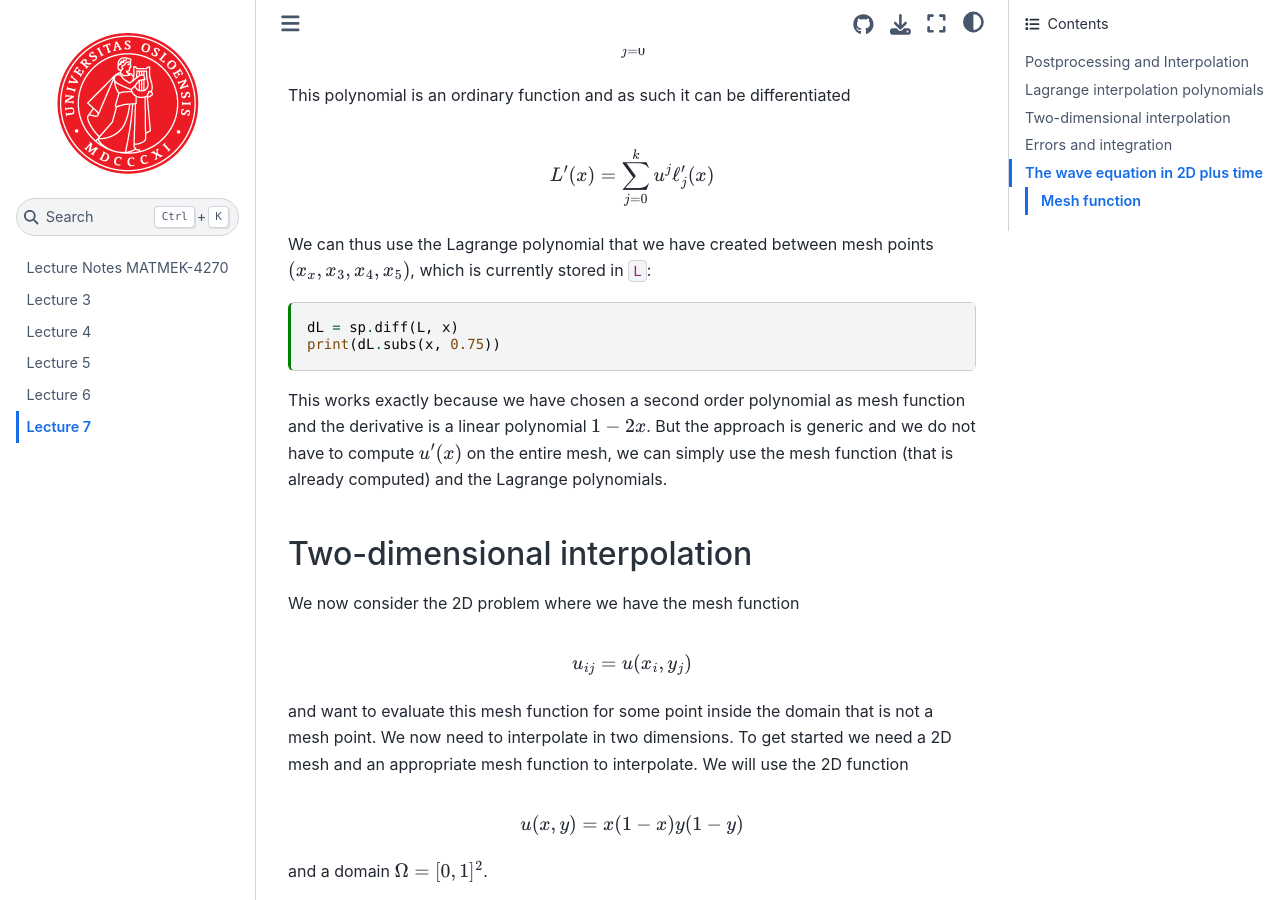
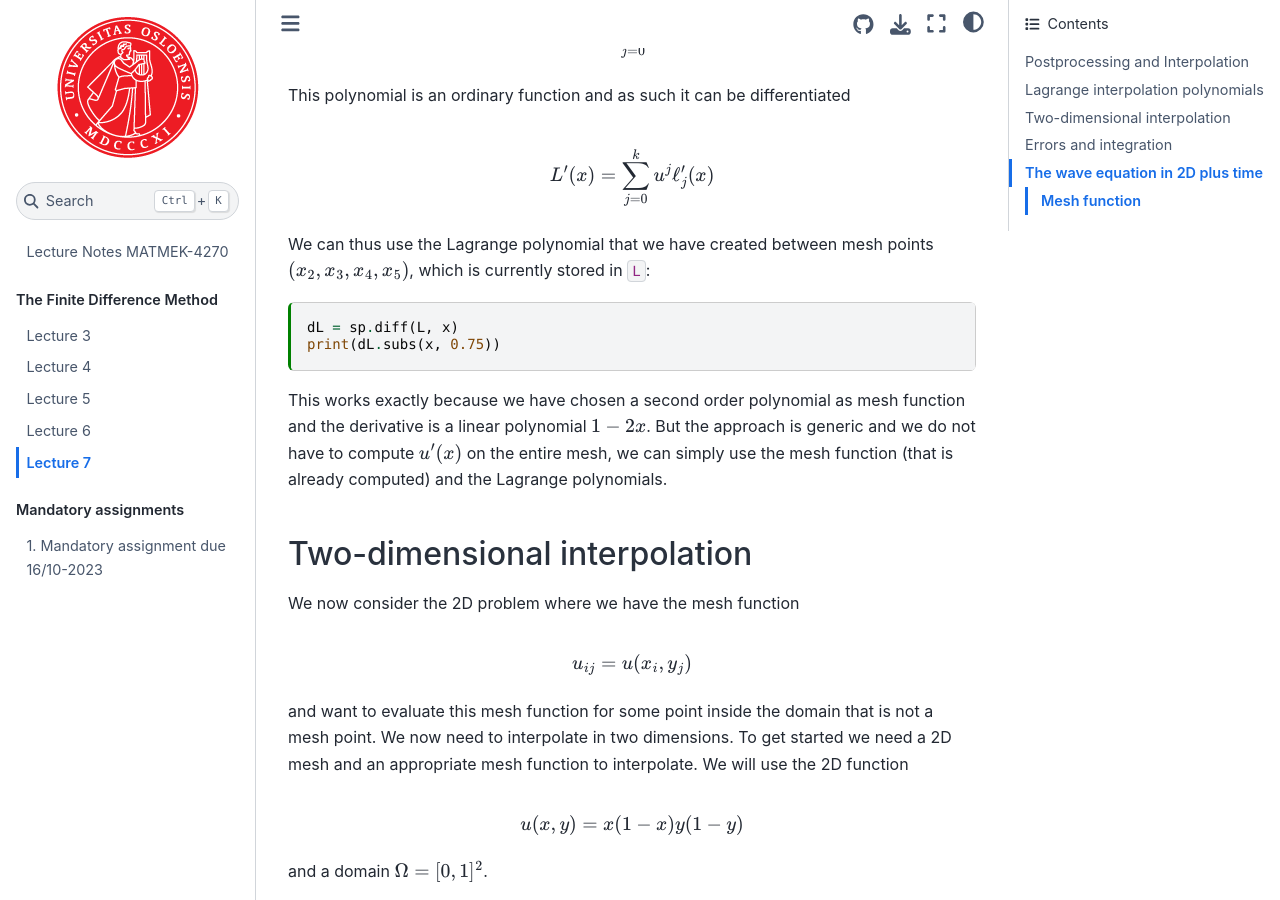
Before and after one commit to MATMEK-4270/matmek4270-book, a Jupyter Book: the page built from lecture7.ipynb, in a window 1280 px wide and 900 px high, scrolled down 7442 px. Built offline with Jupyter Book 1.0.4 settings and Sphinx 7.4.7 and the Sphinx Book theme 1.1.4, drawn with Linux system fonts in a browser that asks for light colours; some of the changed text lies outside the part shown.

Commit message:
Adding mandatory1

```diff
--- a/_config.yml
+++ b/_config.yml
@@ -37,3 +37,4 @@
 html:
   use_issues_button: true
   use_repository_button: true
+  use_multitoc_numbering: false
--- a/_toc.yml
+++ b/_toc.yml
@@ -3,9 +3,15 @@
 
 format: jb-book
 root: intro
-chapters:
-- file: lecture3
-- file: lecture4
-- file: lecture5
-- file: lecture6
-- file: lecture7
+parts:
+- caption: The Finite Difference Method
+  chapters:
+  - file: lecture3
+  - file: lecture4
+  - file: lecture5
+  - file: lecture6
+  - file: lecture7
+- caption: Mandatory assignments
+  numbered: true
+  chapters:
+  - file: mandatory1
```
Also changed, not shown: lecture7.ipynb, mandatory1.ipynb (added).
